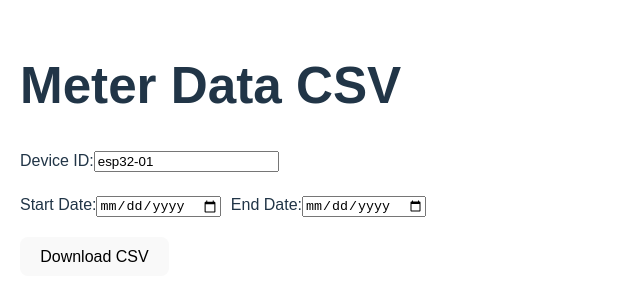
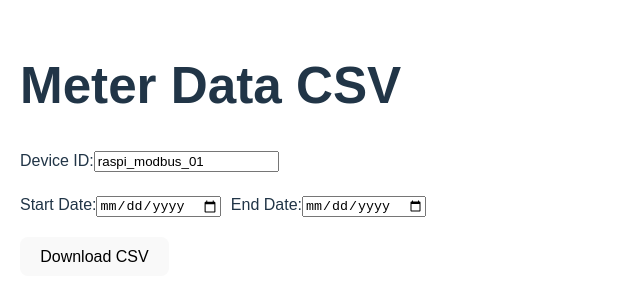
Before and after one commit to Sanjeev-gspl/iot-csv-downloader, a React (Vite) app: page / in a window 1280 px wide. Shown: the part 250-550 px from the top of the page, without its empty margins (0-640 px from the left). Built offline with nearby package versions, Linux system fonts and the light colour scheme.

Commit message:
Update default device id

```diff
--- a/src/App.jsx
+++ b/src/App.jsx
@@ -3,7 +3,7 @@ import React, { useState } from "react";
 import DownloadCSVButton from "./components/DownloadCSVButton";
 
 export default function App() {
-  const [deviceId, setDeviceId] = useState("esp32-01");
+  const [deviceId, setDeviceId] = useState("raspi_modbus_01");
   const [start, setStart] = useState("");
   const [end, setEnd] = useState("");
 
--- a/src/components/DownloadCSVButton.jsx
+++ b/src/components/DownloadCSVButton.jsx
@@ -21,6 +21,8 @@ export default function DownloadCSVButton({ apiUrl, deviceId, startTime, endTime
         }
       });
       headersSet.add("deviceId");
+      headersSet.add("timestamp");
+
       const headers = Array.from(headersSet);
 
       // Create CSV rows
@@ -28,6 +30,7 @@ export default function DownloadCSVButton({ apiUrl, deviceId, startTime, endTime
       data.items.forEach(item => {
         const row = headers.map(h => {
           if (h === "deviceId") return item.deviceId || "";
+          if (h=="timestamp") return item.timestamp || "";
           return item.payload[h] !== undefined ? item.payload[h] : "";
         });
         csvRows.push(row.join(","));
```
